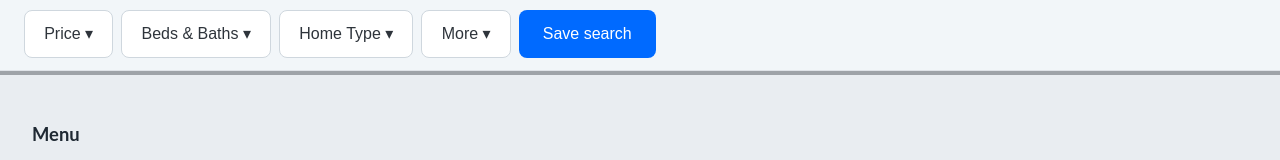
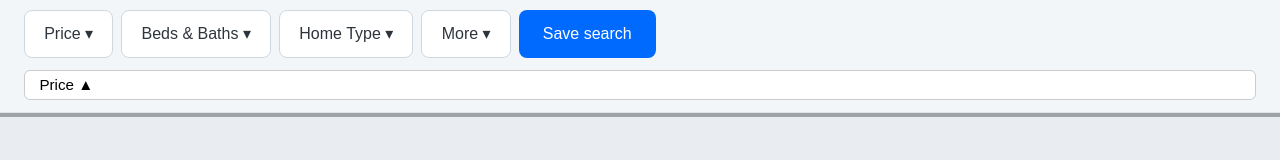
Before and after one commit to dm-1904/dvhs, a React (Vite) app in the folder dvhs/: page /search in a window 1280 px wide. Shown: the part 282-442 px from the top of the page. Built offline with nearby package versions, Linux system fonts and the light colour scheme; no server answers.

Commit message:
chasing bugs out of priceFilter.tsx

```diff
--- /dev/null
+++ b/dvhs/src/components/priceFilter.tsx
@@ -0,0 +1,30 @@
+import React from "react";
+import "../css/priceFilter.css"; // adjust path as needed
+
+export type SortOrder = "asc" | "desc";
+
+interface Props {
+  /** Current sort order coming from parent state */
+  order: SortOrder;
+  /** Callback fired with the *next* order after user clicks */
+  onChange: (next: SortOrder) => void;
+}
+
+export const PriceFilter: React.FC<Props> = ({ order, onChange }) => {
+  const arrow = order === "asc" ? "▲" : "▼";
+
+  function handleClick() {
+    const next: SortOrder = order === "asc" ? "desc" : "asc";
+    onChange(next);
+  }
+
+  return (
+    <button
+      className="psb-btn"
+      onClick={handleClick}
+      aria-label={`Sort price ${order === "asc" ? "descending" : "ascending"}`}
+    >
+      Price&nbsp;{arrow}
+    </button>
+  );
+};
--- a/dvhs/src/components/searchBar.tsx
+++ b/dvhs/src/components/searchBar.tsx
@@ -15,6 +15,7 @@ import { PriceModal } from "./mlsComponents/mlsModals/priceModal";
 import { BedBathModal } from "./mlsComponents/mlsModals/bedBathModal";
 import { PropertyTypeModal } from "./mlsComponents/mlsModals/homeType";
 import { ActiveFiltersBar } from "./mlsComponents/activeFiltersBar";
+import { PriceFilter } from "./priceFilter";
 
 /* ──────────────────────── shared types ──────────────────────── */
 export interface ListingSummary {
@@ -66,6 +67,8 @@ export default function SearchBar() {
   const [priceOpen, setPriceOpen] = useState(false);
   const [bedBathOpen, setBedBathOpen] = useState(false);
   const [ptypeModalOpen, setPtypeModalOpen] = useState(false);
+
+  const [priceOrder, setPriceOrder] = useState<"asc" | "desc">("asc");
 
   const [filters, setFilters] = useState<FiltersState>({
     priceMin: "",
@@ -269,6 +272,14 @@ export default function SearchBar() {
         }}
       />
 
+      <PriceFilter
+        order={priceOrder}
+        onChange={(next) => {
+          setPriceOrder(next);
+          runSearch(); // re-query immediately with new order
+        }}
+      />
+
       {/* ▸ feedback + results */}
       {error && <p className="text-red-600 mb-4">{error}</p>}
       {loading && <p className="text-gray-600 mb-4">Searching…</p>}
--- /dev/null
+++ b/dvhs/src/css/priceFilter.css
@@ -0,0 +1,17 @@
+.psb-btn {
+  background: #ffffff;
+  border: 1px solid #cccccc;
+  border-radius: 6px;
+  padding: 0.35rem 0.9rem;
+  font-size: 0.95rem;
+  cursor: pointer;
+  display: inline-flex;
+  align-items: center;
+  gap: 0.25rem;
+  user-select: none;
+  transition: background 0.15s;
+}
+
+.psb-btn:hover {
+  background: #f1f1f1;
+}
```
